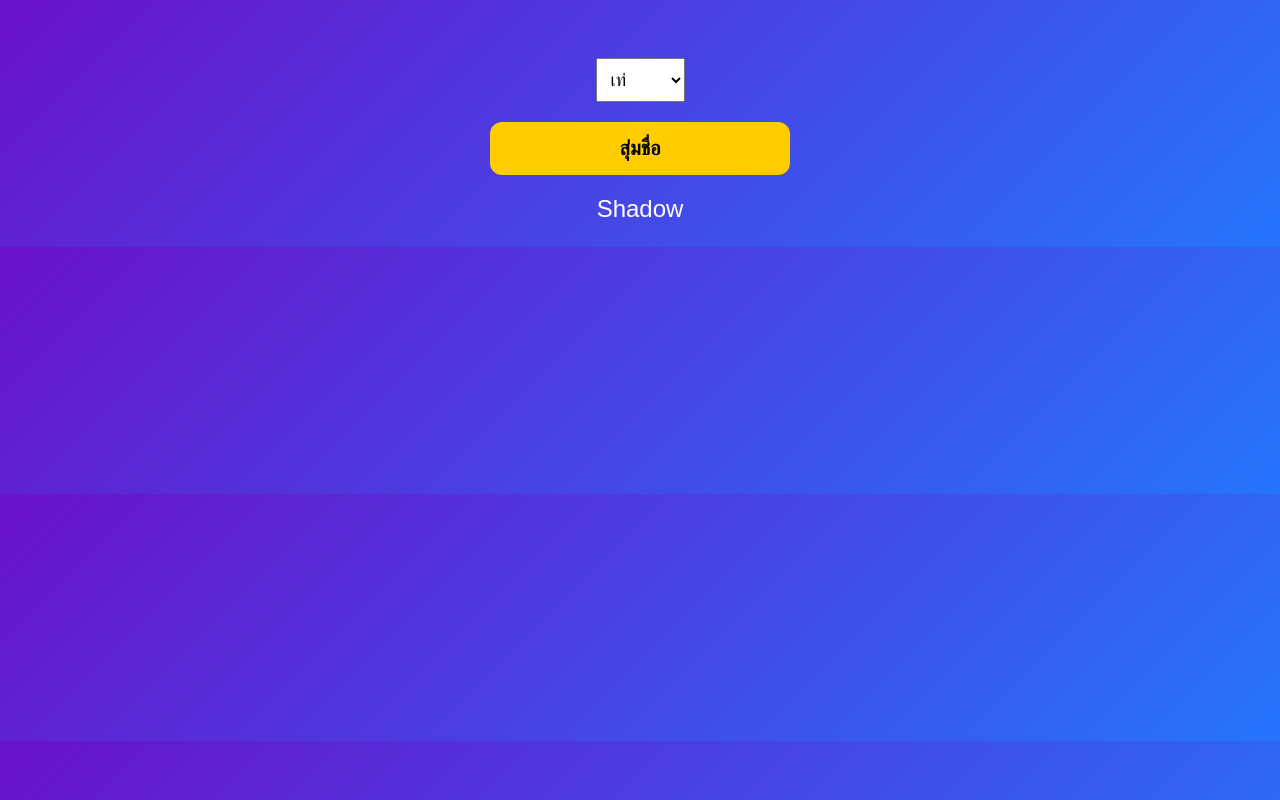
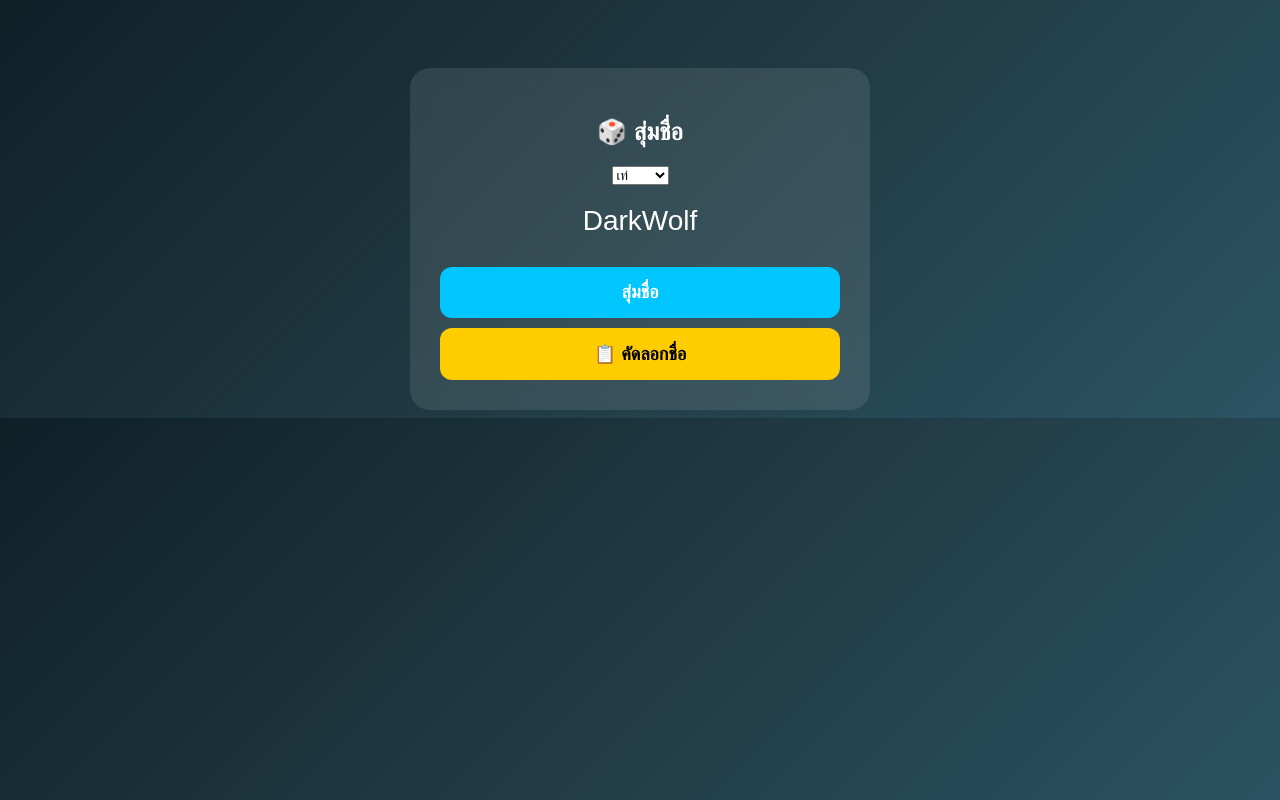
Before and after one commit to saefrungkit/my-website, a plain HTML site: page index.html in a window 1280 px wide. Both pictures are taken after a click on the button "สุ่มชื่อ". Drawn offline with Linux system fonts and the light colour scheme.

Commit message:
Add files via upload

```diff
--- a/index.html
+++ b/index.html
@@ -2,42 +2,56 @@
 <html>
 <head>
 <meta charset="UTF-8">
-  <title>สุ่มชื่อ</title>
+<title>สุ่มชื่อโปร</title>
 
 <style>
 body {
-      background: linear-gradient(135deg, #6a11cb, #2575fc);
+  background: linear-gradient(135deg, #0f2027, #203a43, #2c5364);
+  font-family: Arial;
   text-align: center;
-      font-family: Arial;
   color: white;
-      padding-top: 50px;
+  padding-top: 60px;
+}
+
+.box {
+  background: rgba(255,255,255,0.1);
+  padding: 30px;
+  margin: auto;
+  width: 90%;
+  max-width: 400px;
+  border-radius: 20px;
+  backdrop-filter: blur(10px);
 }
 
 button {
-      font-size: 20px;
-      padding: 15px 25px;
-      width: 90%;
-      max-width: 300px;
+  font-size: 18px;
+  padding: 15px;
+  width: 100%;
+  margin-top: 10px;
   border: none;
   border-radius: 12px;
-      background: #ffcc00;
+  background: #00c6ff;
+  color: white;
   font-weight: bold;
 }
 
-    select {
-      font-size: 18px;
-      padding: 10px;
-      margin-bottom: 20px;
+#result {
+  font-size: 28px;
+  margin: 20px 0;
 }
 
-    p {
-      font-size: 24px;
-      margin-top: 20px;
+.copy {
+  background: #ffcc00;
+  color: black;
 }
 </style>
 </head>
 
 <body>
+
+<div class="box">
+
+  <h2>🎲 สุ่มชื่อ</h2>
 
   <select id="category">
     <option value="cool">เท่</option>
@@ -45,29 +59,49 @@
     <option value="english">อังกฤษ</option>
   </select>
 
-  <br>
+  <div id="result">---</div>
 
   <button onclick="randomName()">สุ่มชื่อ</button>
+  <button class="copy" onclick="copyName()">📋 คัดลอกชื่อ</button>
 
-  <p id="result">---</p>
+</div>
 
 <audio id="sound" src="click.mp3"></audio>
 
 <script>
 const names = {
-      cool: ["Shadow", "Xero", "DarkBoy"],
-      funny: ["อ้วนจัง", "หล่อไม่ไหว", "แมวขโมยข้าว"],
-      english: ["Mike", "John", "Alex"]
+  cool: [
+    "ShadowX", "DarkWolf", "ZeroX", "NightBlade", "XeroKing",
+    "GhostPro", "VoidHunter", "IceReaper", "BlackNova", "StormX"
+  ],
+  funny: [
+    "อ้วนจัง", "หล่อไม่ไหว", "แมวขโมยข้าว", "ลื่นล้มทุกวัน",
+    "กินนอนเล่น", "เด็กติดเกม", "หัวร้อนง่าย", "สายฟรี"
+  ],
+  english: [
+    "Alex", "Mike", "John", "Neo", "Chris",
+    "David", "Ryan", "Leo", "Max", "Ethan"
+  ]
 };
+
+let lastName = "";
 
 function randomName() {
   const cat = document.getElementById("category").value;
   const list = names[cat];
 
   const name = list[Math.floor(Math.random() * list.length)];
+  lastName = name;
+
   document.getElementById("result").innerText = name;
+  document.getElementById("sound").play();
+}
 
-      document.getElementById("sound").play();
+function copyName() {
+  if (!lastName) return;
+
+  navigator.clipboard.writeText(lastName);
+  alert("คัดลอกแล้ว: " + lastName);
 }
 </script>
 
```
Lines whose indentation alone changed are shown as unchanged.
